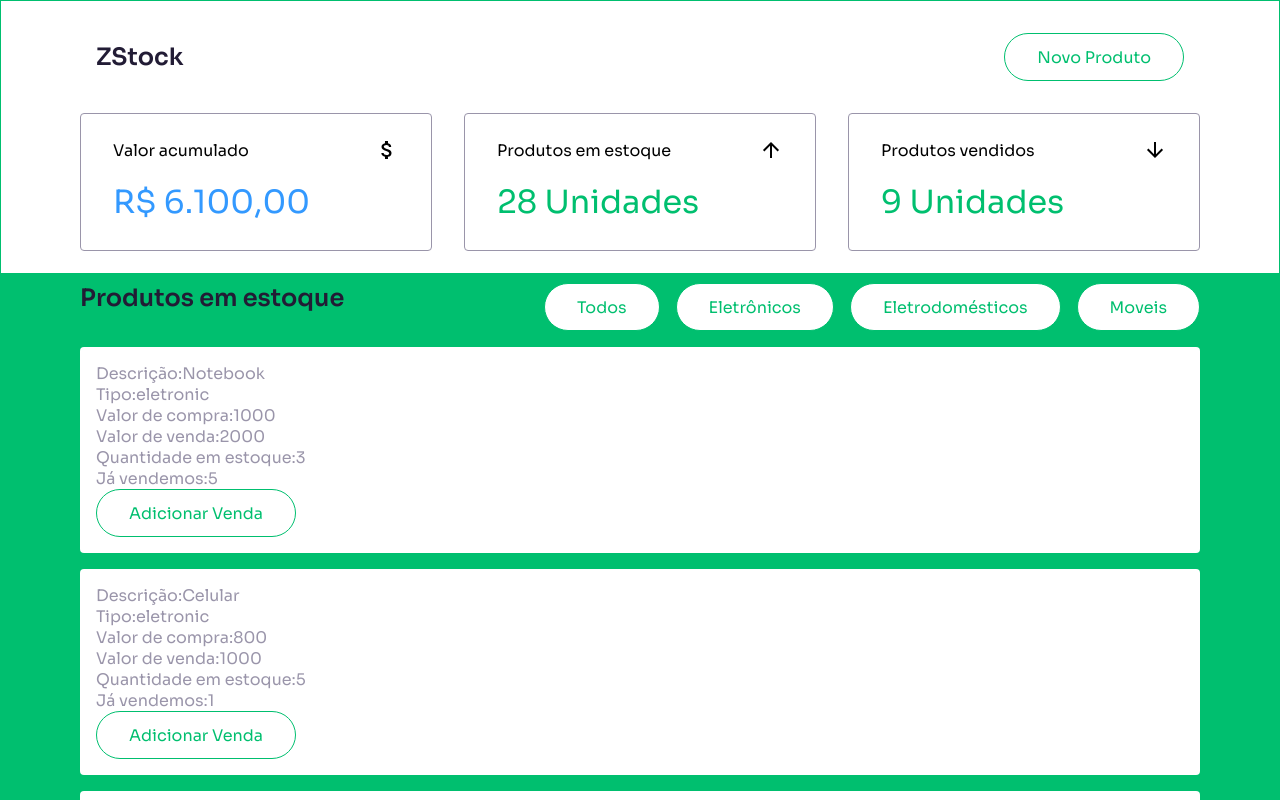
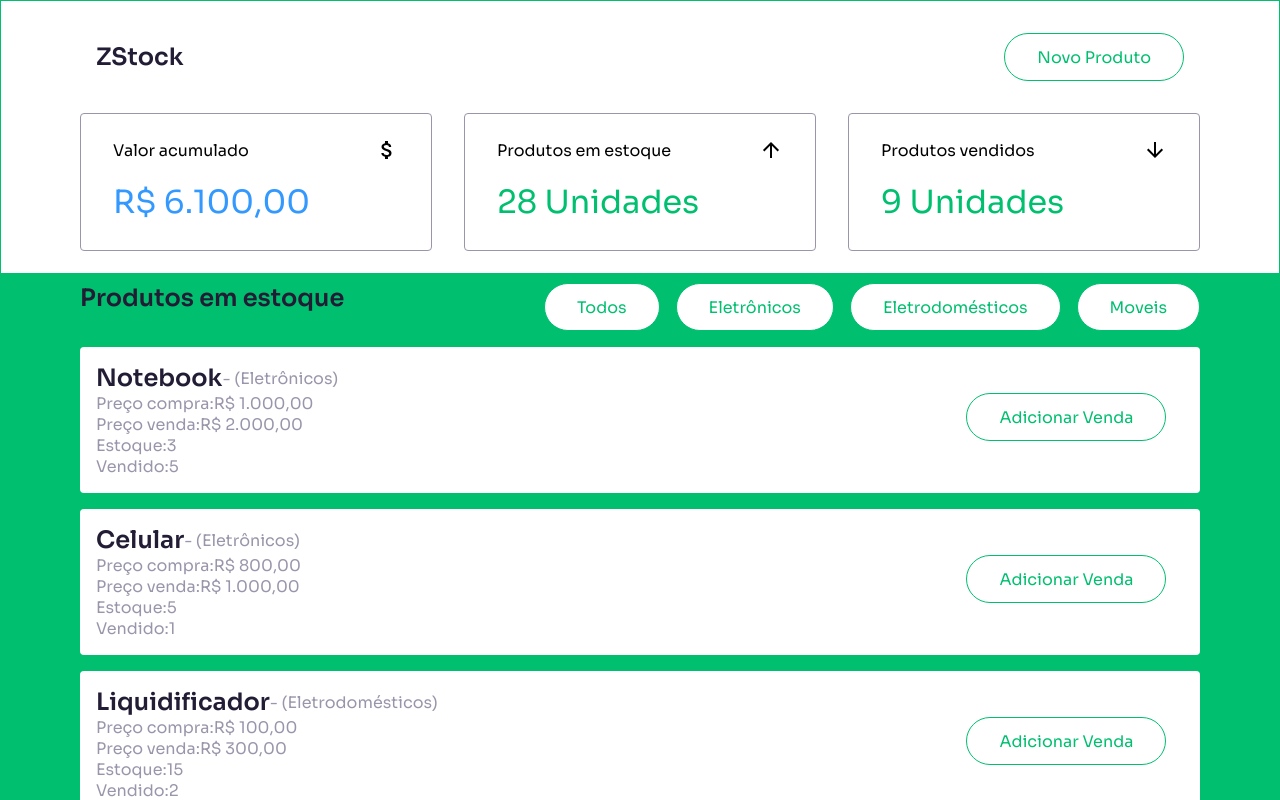
Before and after one commit to Felipepirova/zstock, a React (Create React App) app: page / in a window 1280 px wide. Shown: the top 800 px of the page. Built offline with nearby package versions, Linux system fonts and the light colour scheme.

Commit message:
estilo lista

```diff
--- a/src/components/ProductList/index.tsx
+++ b/src/components/ProductList/index.tsx
@@ -8,6 +8,23 @@ export function ProductList() {
   function handleCreateNewSale(id: number) {
     createNewSale(id)
   }
+
+  function formatOutputType(type: string) {
+    switch (type) {
+      case 'eletronic':
+        return 'Eletrônicos'
+      case 'appliances':
+        return 'Eletrodomésticos'
+      case 'furniture':
+        return 'Moveis'
+    }
+  }
+
+  const formatMoney = (number: number) =>
+    Intl.NumberFormat('pt-BR', {
+      style: 'currency',
+      currency: 'BRL'
+    }).format(number)
 
   return (
     <Container>
@@ -25,18 +42,27 @@ export function ProductList() {
       <ul>
         {filteredProducts.map(product => (
           <li key={product.id}>
-            <p>Descrição:{product.description} </p>
-            <p>Tipo:{product.type}</p>
-            <p>Valor de compra:{product.saleValue}</p>
-            <p>Valor de venda:{product.profitValue} </p>
-            <p>Quantidade em estoque:{product.amount}</p>
-            <p>Já vendemos:{product.output}</p>
+            <header>
+              <h2>{product.description} </h2>
+              <p> - ({formatOutputType(product.type)})</p>
+            </header>
+
+            <footer>
+              <div>
+                <p>Preço compra:{formatMoney(product.saleValue)}</p>
+                <p>Preço venda:{formatMoney(product.profitValue)} </p>
+                <p>Estoque:{product.amount}</p>
+                <p>Vendido:{product.output}</p>
+              </div>
+              <div>
                 <button
                   disabled={product.amount >= 1 ? false : true}
                   onClick={() => handleCreateNewSale(product.id)}
                 >
                   Adicionar Venda
                 </button>
+              </div>
+            </footer>
           </li>
         ))}
       </ul>
--- a/src/components/ProductList/styles.ts
+++ b/src/components/ProductList/styles.ts
@@ -12,6 +12,16 @@ export const Container = styled.div`
       border-radius: 0.25rem;
       color: var(--grey);
       background: var(--white);
+    }
+
+    header {
+      display: flex;
+      align-items: center;
+    }
+
+    footer {
+      display: grid;
+      grid-template-columns: 80% 1fr;
     }
   }
 `
```
Lines whose indentation alone changed are shown as unchanged.
